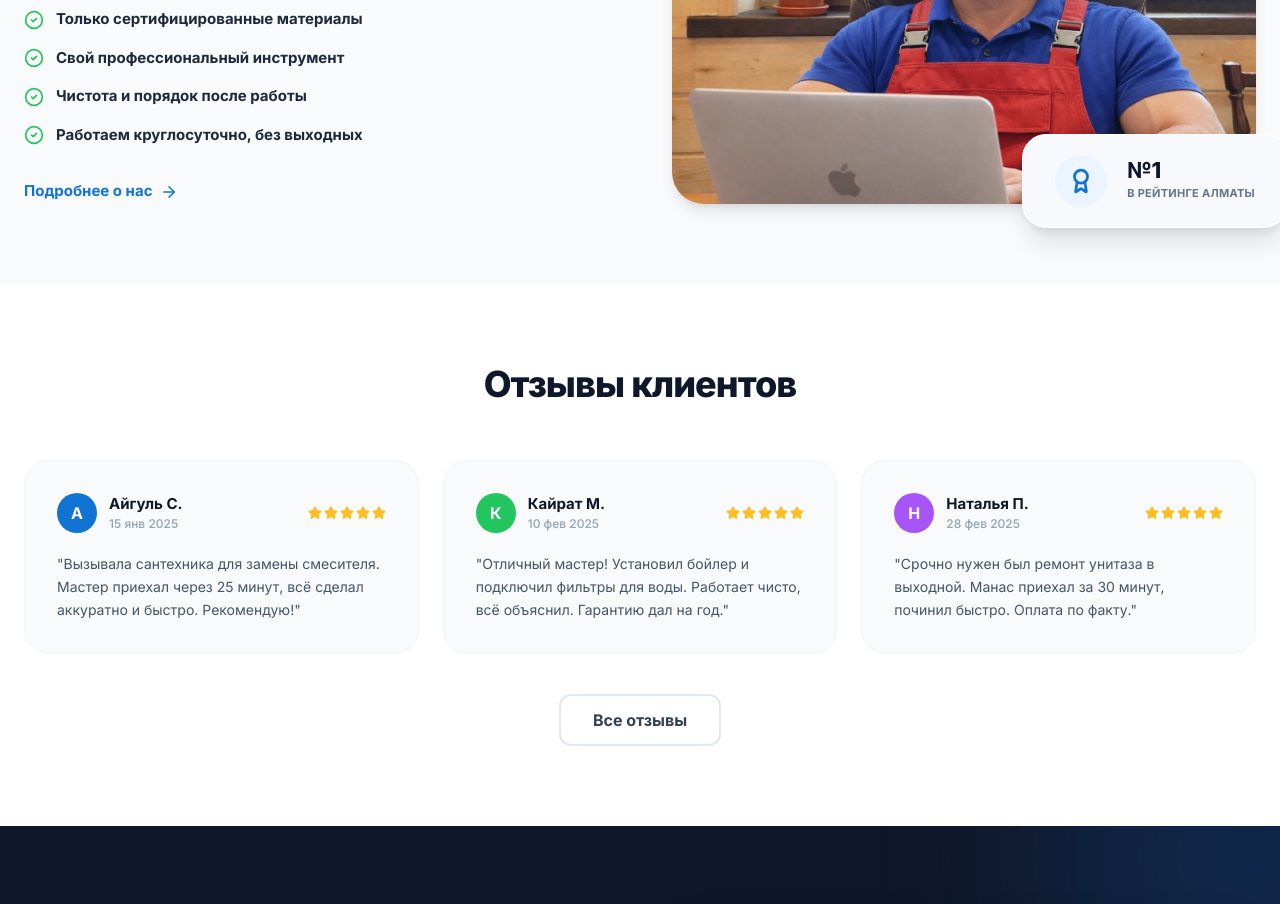
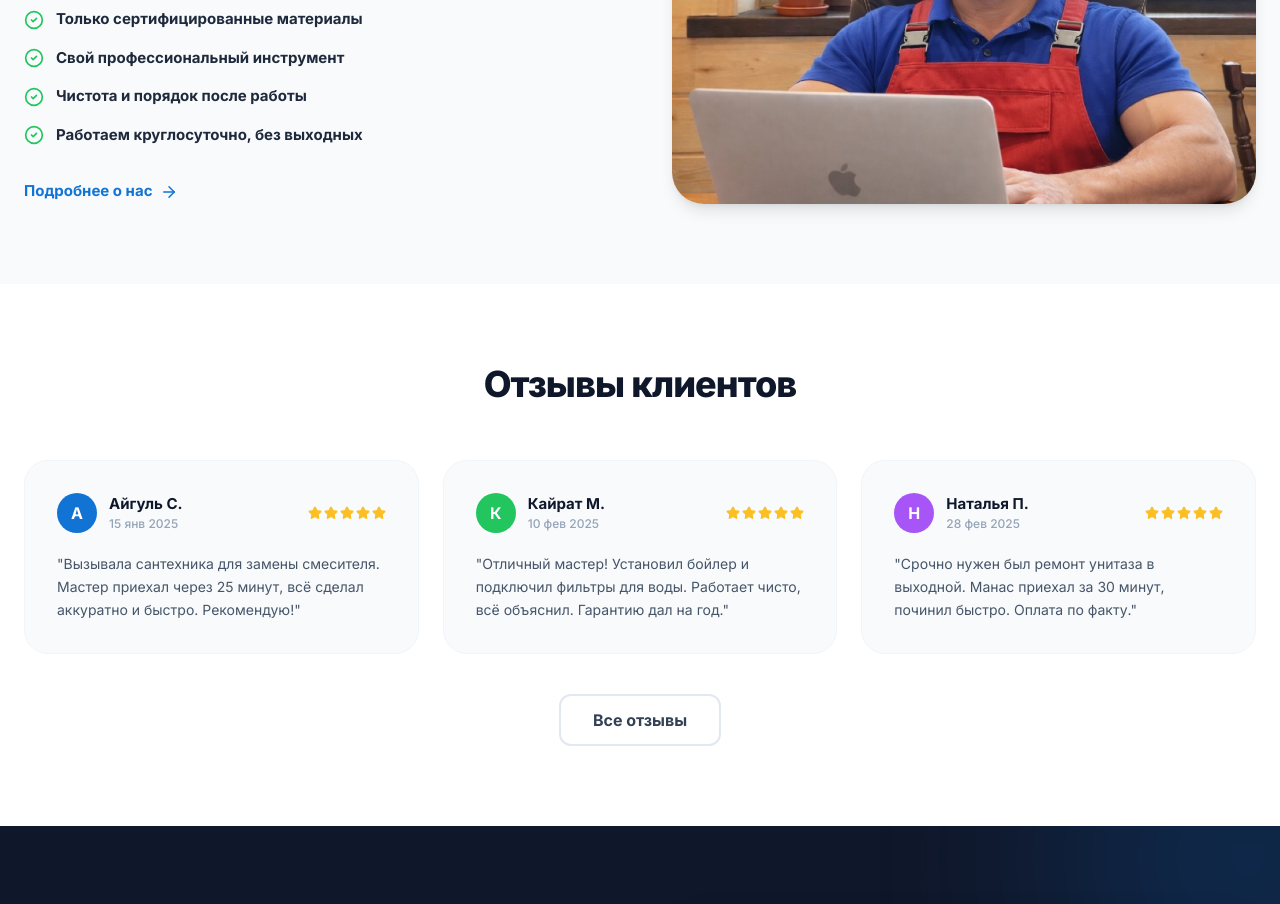
Before and after one commit to amanas1/mana-santehnika, a React (Vite) app: page / in a window 1280 px wide. Shown: the part 2900-3804 px from the top of the page. Built offline with nearby package versions, Linux system fonts and the light colour scheme; the HTML template or start-up script is replaced by a standard one.

Commit message:
ui: completely remove the '№1 В РЕЙТИНГЕ АЛМАТЫ' badge from the About section

```diff
--- a/src/pages/Index.tsx
+++ b/src/pages/Index.tsx
@@ -195,17 +195,6 @@ const Index = () => {
                   className="w-full h-full object-cover"
                   loading="lazy"
                 />
-              </div>
-              <div className="absolute -bottom-6 -right-8 bg-[#f8f9fc] px-8 py-5 rounded-[1.5rem] shadow-xl border border-white hidden md:block z-10">
-                <div className="flex items-center gap-5">
-                  <div className="w-[52px] h-[52px] bg-[#ebf4ff] text-[#1173D4] rounded-full flex items-center justify-center shrink-0">
-                    <Award size={26} strokeWidth={2.5} />
-                  </div>
-                  <div>
-                    <div className="text-[22px] font-extrabold text-slate-900 leading-none mb-1">№1</div>
-                    <div className="text-[11px] font-bold text-slate-500 uppercase tracking-wide">В рейтинге Алматы</div>
-                  </div>
-                </div>
               </div>
             </div>
           </div>
```
